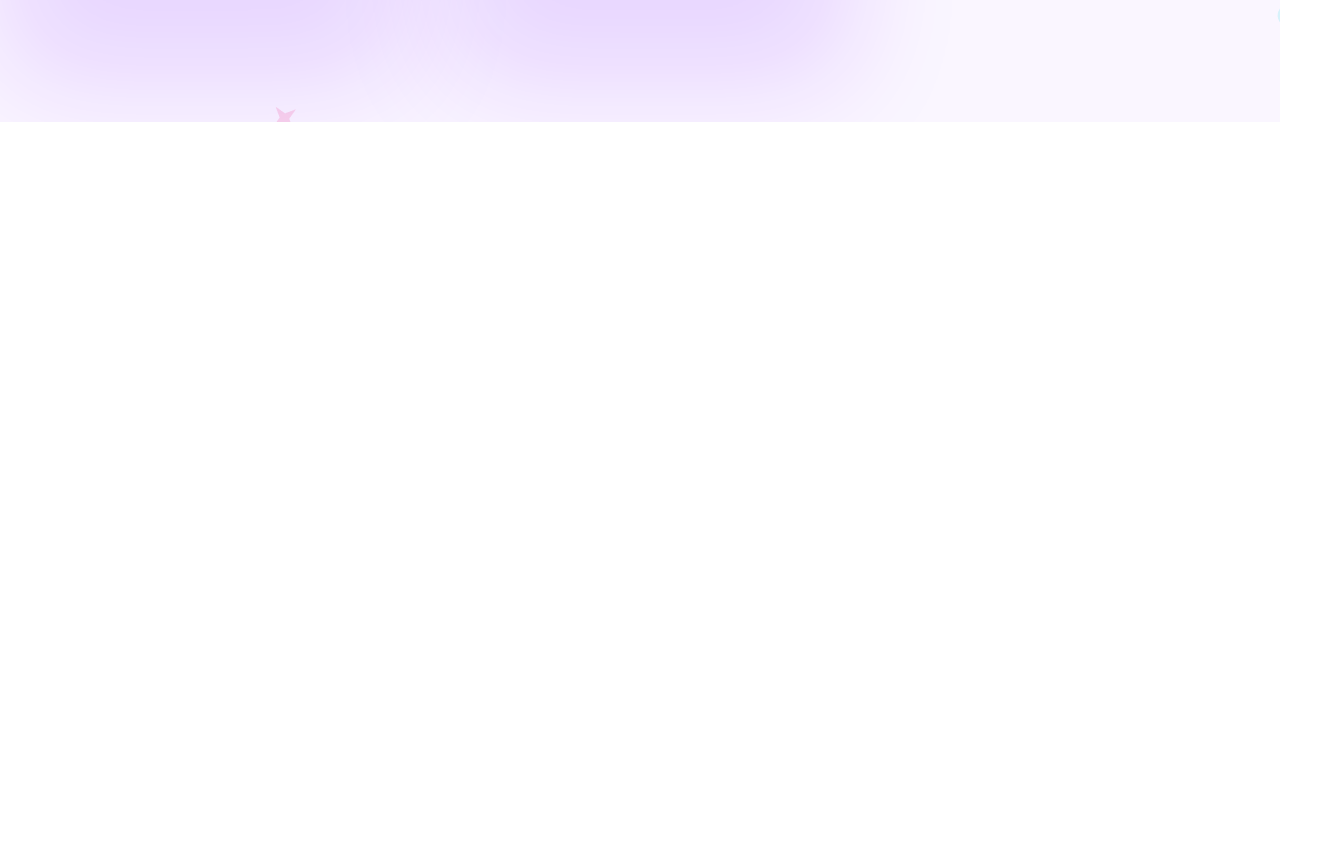
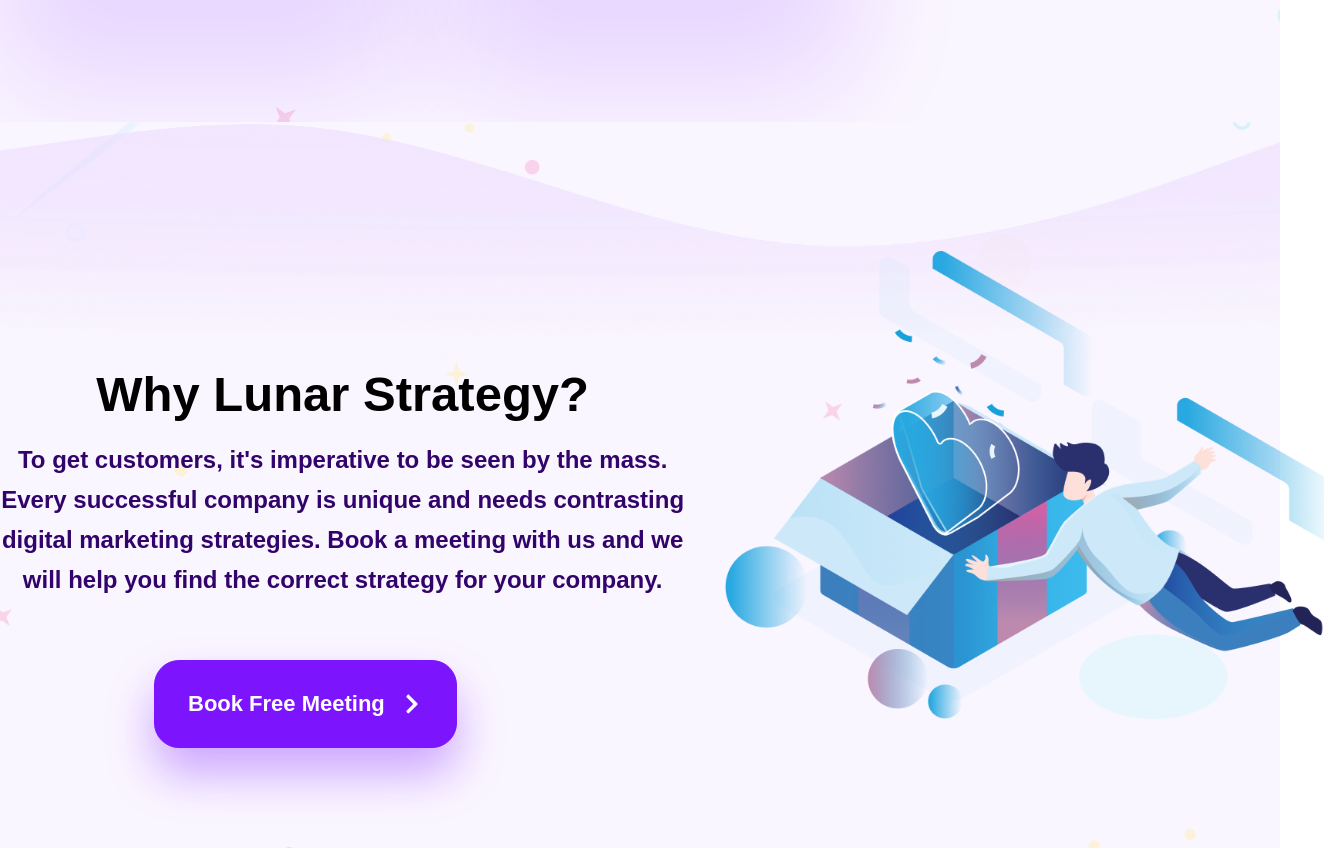
Before and after one commit to yasinn-arafat/Lunar-Specialists-with-React, a React (Vite) app: page / in a window 1280 px wide. Shown: the part 3220-4068 px from the top of the page, 1324 px wide, since content can reach past the window. Before the commit the page ends 3342 px from the top, so only its background shows below. Built offline with nearby package versions, Linux system fonts and the light colour scheme; a web font is replaced by a local one.

Commit message:
Strategy Part Complete

```diff
--- a/src/App.jsx
+++ b/src/App.jsx
@@ -2,6 +2,7 @@ import React from "react";
 import Navbar from "./Component/Navbar/Navbar";
 import Banner from "./Component/Banner/Banner";
 import Specialists from "./Component/Specialists/Specialists";
+import Strategy from "./Component/Strategy/Strategy";
 
 function App() {
   return (
@@ -9,6 +10,7 @@ function App() {
       <Navbar />
       <Banner />
       <Specialists />
+      <Strategy />
     </>
   );
 }
--- /dev/null
+++ b/src/Component/Strategy/Strategy.css
@@ -0,0 +1,85 @@
+.strategy {
+  position: relative;
+  background: url(../../assets/Strategy_bg.png);
+  background-position: center;
+  background-size: cover;
+  background-repeat: no-repeat;
+  background-color: var(--bg-color);
+  z-index: 1;
+  padding-bottom: 100px;
+}
+
+.wave_img {
+  position: absolute;
+  top: 0;
+  left: 0;
+  width: 100%;
+  overflow: hidden;
+}
+
+.strategy__wrapper {
+  display: flex;
+  justify-content: space-between;
+  align-items: center;
+  column-gap: 40px;
+  padding-top: 100px;
+}
+
+.strategy__text {
+  z-index: 1;
+  text-align: center;
+  width: 75%;
+  padding-top: 144px;
+}
+
+.strategy__title {
+  color: var(--Black);
+  font-size: 49px;
+  font-weight: 700;
+  z-index: -1;
+  padding-bottom: 18px;
+}
+
+.strategy__description {
+  color: #32046b;
+  font-family: var(--HK-Grotesk);
+  font-size: 24px;
+  font-weight: 600;
+  line-height: 40px;
+  padding-bottom: 60px;
+}
+
+.strategy__btn {
+  color: var(--White, #fff);
+  background: #7c14fd;
+  font-family: var(--HK-Grotesk);
+  font-size: 22px;
+  font-weight: 700;
+  border-radius: 25px;
+  box-shadow: 0px 26px 46px 0px rgba(124, 20, 253, 0.35);
+  padding: 30px 33px;
+  border: 1px solid #7c14fd;
+  cursor: pointer;
+  transition: all linear 0.2s;
+  -webkit-transition: all linear 0.2s;
+  -moz-transition: all linear 0.2s;
+  -ms-transition: all linear 0.2s;
+  -o-transition: all linear 0.2s;
+  display: flex;
+  align-items: center;
+  column-gap: 16px;
+  margin-left: 154px;
+}
+
+.strategy__btn:hover {
+  color: #7c14fd;
+  background: transparent;
+}
+
+.strategy__rightImg {
+  z-index: 1;
+}
+.strategy__img {
+  z-index: -1;
+  width: 108%;
+}
--- /dev/null
+++ b/src/Component/Strategy/Strategy.jsx
@@ -0,0 +1,48 @@
+import React from "react";
+import StrategyWave from "../../assets/Strategy_wave.png";
+import StrategyImg from "../../assets/Strategy_img.png";
+import Button from "../CommonComponent/Button";
+import { FaChevronRight } from "react-icons/fa";
+import "./Strategy.css";
+
+const Strategy = () => {
+  return (
+    <>
+      <section className="strategy">
+        <div>
+          <img src={StrategyWave} alt={StrategyWave} className="wave_img" />
+        </div>
+
+        <div className="container">
+          <div className="strategy__wrapper">
+            <div className="strategy__text">
+              <h3 className="strategy__title">Why Lunar Strategy?</h3>
+              <p className="strategy__description">
+                To get customers, it's imperative to be seen by the mass. Every
+                successful company is unique and needs contrasting digital
+                marketing strategies. Book a meeting with us and we will help
+                you find the correct strategy for your company.
+              </p>
+              <Button btn__style={"strategy__btn"}>
+                Book Free Meeting <FaChevronRight />
+              </Button>
+            </div>
+            <div className="strategy__rightImg">
+              <div>
+                <picture>
+                  <img
+                    src={StrategyImg}
+                    alt={StrategyImg}
+                    className="strategy__img"
+                  />
+                </picture>
+              </div>
+            </div>
+          </div>
+        </div>
+      </section>
+    </>
+  );
+};
+
+export default Strategy;
```
